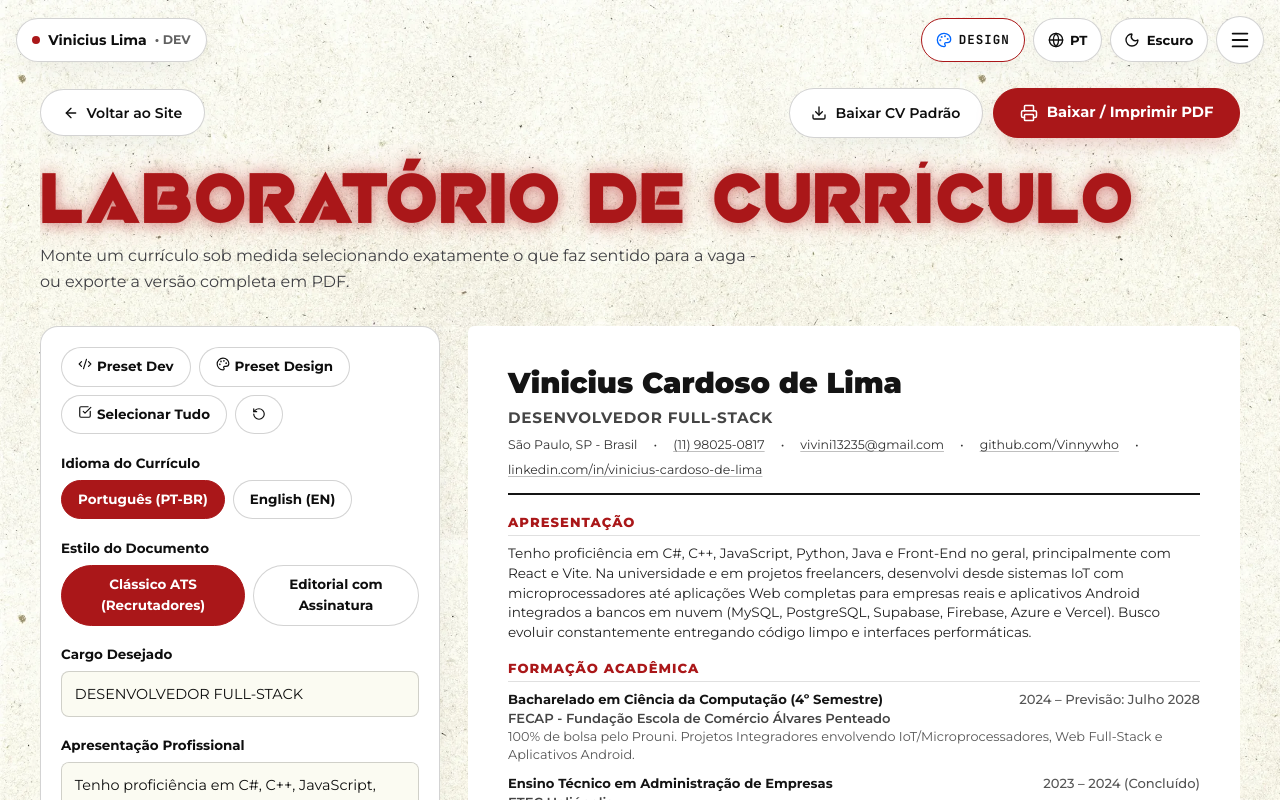
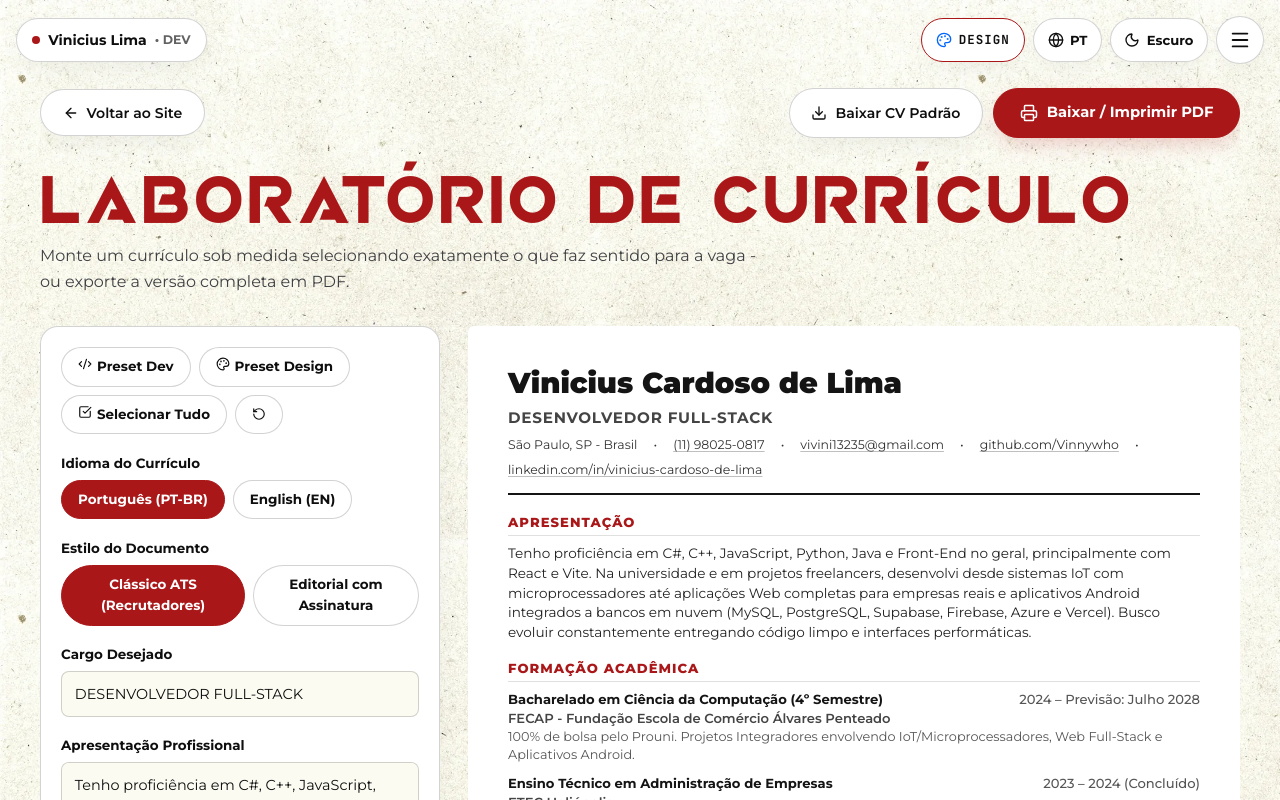
Before and after one commit to Vinnywho/Vinicius-Lima-Portifolio, a React (Vite) app: page /cv-lab in a window 1280 px wide. Shown: the top 800 px of the page. Built offline with nearby package versions, Linux system fonts and the light colour scheme.

Commit message:
style: restore UrbanCalligraphy without faux-bold thickening and remove Avalors glow

```diff
--- a/src/styles/global.css
+++ b/src/styles/global.css
@@ -98,11 +98,29 @@
   .detail-hero-title {
     font-family: var(--font-display);
     font-size: clamp(2.1rem, 5vw, 3.8rem);
-    font-weight: 800;
+    font-weight: 400;
     line-height: 1.12;
     letter-spacing: 0.05em;
     word-spacing: 0.05em;
     margin-bottom: 1rem;
+  }
+
+  .section-heading,
+  .detail-hero-title,
+  .hero-title,
+  .about-title,
+  .panel-title,
+  .mobile-card-title,
+  .mobile-showcase-title,
+  .footer-brand-name,
+  .fullscreen-nav-link,
+  .badge-dev-title,
+  .badge-design-title,
+  .spraycan-label-tag,
+  .designer-font {
+    font-weight: 400;
+    font-synthesis: none;
+    -webkit-font-smoothing: antialiased;
   }
 
   :root[data-mode='dev'] .section-heading,
@@ -116,72 +134,6 @@
   :root[data-mode='dev'] .fullscreen-nav-link {
     letter-spacing: 0.05em;
     word-spacing: 0.06em;
-    text-shadow:
-      0 0 14px rgba(170, 23, 25, 0.34),
-      0 0 34px rgba(217, 38, 41, 0.2),
-      0 4px 12px rgba(170, 23, 25, 0.14);
-  }
-
-  :root[data-mode='dev'][data-theme='dark'] .section-heading,
-  :root[data-mode='dev'][data-theme='dark'] .detail-hero-title,
-  :root[data-mode='dev'][data-theme='dark'] .hero-title,
-  :root[data-mode='dev'][data-theme='dark'] .about-title,
-  :root[data-mode='dev'][data-theme='dark'] .panel-title,
-  :root[data-mode='dev'][data-theme='dark'] .mobile-card-title,
-  :root[data-mode='dev'][data-theme='dark'] .mobile-showcase-title,
-  :root[data-mode='dev'][data-theme='dark'] .footer-brand-name,
-  :root[data-mode='dev'][data-theme='dark'] .fullscreen-nav-link {
-    text-shadow:
-      0 0 16px rgba(217, 38, 41, 0.62),
-      0 0 38px rgba(217, 38, 41, 0.38),
-      0 0 70px rgba(255, 80, 80, 0.22);
-  }
-
-  :root[data-mode='dev'] .hero-title {
-    animation: avalorsGlowPulse 3.6s ease-in-out infinite;
-  }
-
-  :root[data-mode='dev'][data-theme='dark'] .hero-title {
-    animation: avalorsGlowPulseDark 3.6s ease-in-out infinite;
-  }
-
-  @keyframes avalorsGlowPulse {
-    0%,
-    100% {
-      text-shadow:
-        0 0 18px rgba(170, 23, 25, 0.38),
-        0 0 42px rgba(217, 38, 41, 0.24),
-        0 0 72px rgba(255, 90, 95, 0.14);
-    }
-    50% {
-      text-shadow:
-        0 0 26px rgba(217, 38, 41, 0.56),
-        0 0 58px rgba(217, 38, 41, 0.34),
-        0 0 96px rgba(255, 90, 95, 0.22);
-    }
-  }
-
-  @keyframes avalorsGlowPulseDark {
-    0%,
-    100% {
-      text-shadow:
-        0 0 18px rgba(217, 38, 41, 0.65),
-        0 0 44px rgba(217, 38, 41, 0.4),
-        0 0 78px rgba(255, 80, 80, 0.24);
-    }
-    50% {
-      text-shadow:
-        0 0 28px rgba(255, 70, 75, 0.85),
-        0 0 64px rgba(217, 38, 41, 0.55),
-        0 0 105px rgba(255, 95, 95, 0.34);
-    }
-  }
-
-  @media (prefers-reduced-motion: reduce) {
-    :root[data-mode='dev'] .hero-title,
-    :root[data-mode='dev'][data-theme='dark'] .hero-title {
-      animation: none;
-    }
   }
 
   :root[data-mode='design'] .section-heading,
@@ -557,10 +509,6 @@
     font-size: clamp(2.8rem, 8vw, 6rem);
     letter-spacing: 0.05em;
     color: #fbfbf2;
-    text-shadow:
-      0 0 20px rgba(217, 38, 41, 0.72),
-      0 0 48px rgba(217, 38, 41, 0.45),
-      0 0 84px rgba(255, 80, 80, 0.25);
   }
 
   .badge-design-mode {
--- a/src/styles/tokens.css
+++ b/src/styles/tokens.css
@@ -8,7 +8,7 @@
 
 @font-face {
   font-family: 'Grafitti';
-  src: url('../assets/fonts/JunkyStyle-Drip.ttf') format('truetype');
+  src: url('../assets/fonts/UrbanCalligraphy.ttf') format('truetype');
   font-weight: normal;
   font-style: normal;
   font-display: swap;
@@ -27,7 +27,7 @@
   --brand-black: #0e0e0e;
   --brand-dark-surface: #121216;
 
-  /* Fontes: DEV = Avalors (Display/Tech) | DESIGN = Grafitti (JunkyStyle-Drip) */
+  /* Fontes: DEV = Avalors (Display/Tech) | DESIGN = Grafitti (UrbanCalligraphy) */
   --font-display-dev: 'Avalors', 'JetBrains Mono', monospace;
   --font-display-design: 'Grafitti', 'Syne', sans-serif;
   --font-display: var(--font-display-dev);
```
